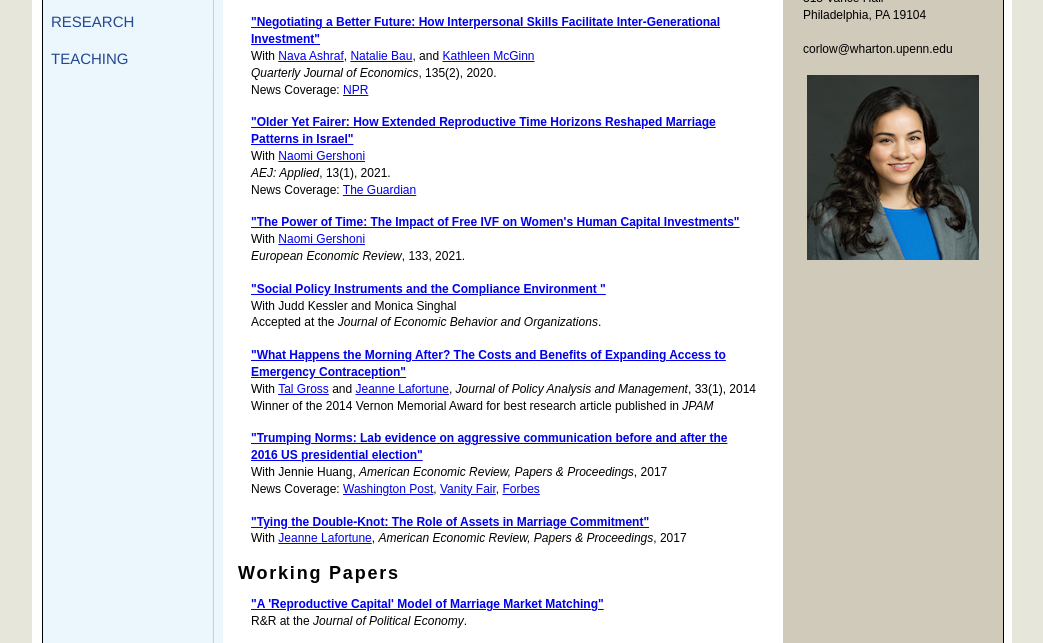
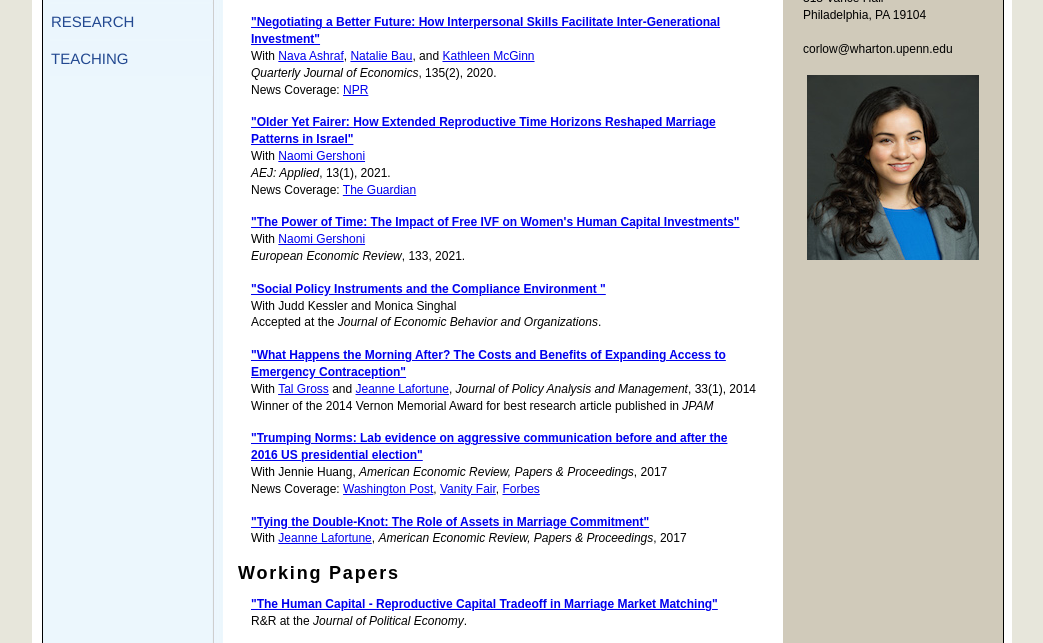
Before and after one commit to corinnelow/corinnelow.github.io, a plain HTML site: page research.html in a window 1280 px wide. Shown: the part 142-785 px from the top of the page, without its empty margins (118-1161 px from the left). Drawn offline with Linux system fonts and the light colour scheme.

Commit message:
Update research.html

```diff
--- a/research.html
+++ b/research.html
@@ -147,7 +147,7 @@ Winner of the 2014 Vernon Memorial Award for best research article published in
 
 
 
-			<p><strong><a href="LowRepCap.pdf">"A 'Reproductive Capital' Model of Marriage Market Matching"</a> </strong><br>
+			<p><strong><a href="LowRepCap.pdf">"The Human Capital - Reproductive Capital Tradeoff in Marriage Market Matching"</a> </strong><br>
 			R&R at the <i>Journal of Political Economy</i>.<br>
 
 </p>
```
